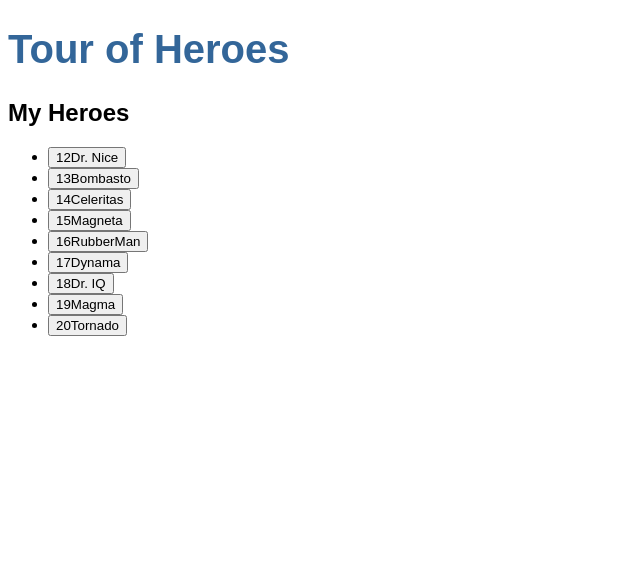
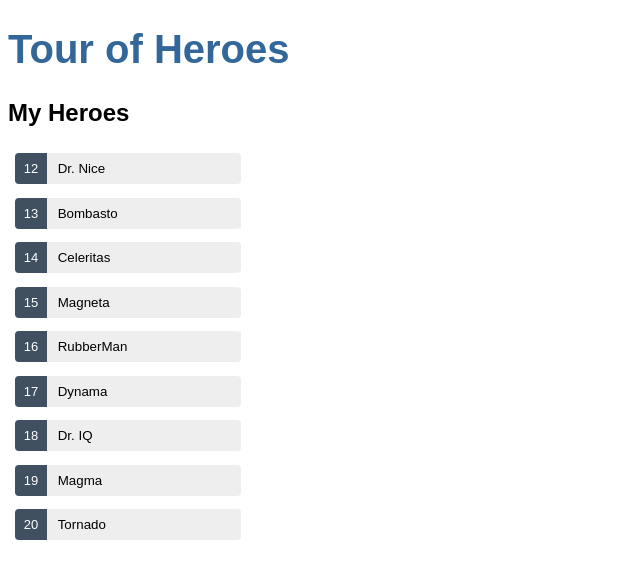
Before and after one commit to WaltBernalM/tour-of-heroes, an Angular app: page / in a window 1280 px wide. Shown: the top 578 px of the page, without its empty margins (0-640 px from the left). Built offline with nearby package versions, Linux system fonts and the light colour scheme.

Commit message:
Custom styles for Heroes componetn

```diff
--- a/src/app/heroes/heroes.component.css
+++ b/src/app/heroes/heroes.component.css
@@ -0,0 +1,68 @@
+/* HeroesComponent's private CSS styles */
+.heroes {
+  margin: 0 0 2em 0;
+  list-style-type: none;
+  padding: 0;
+  width: 15em;
+}
+
+.heroes li {
+  display: flex;
+}
+
+.heroes button {
+  flex: 1;
+  cursor: pointer;
+  position: relative;
+  left: 0;
+  background-color: #EEE;
+  margin: .5em;
+  padding: 0;
+  border-radius: 4px;
+  display: flex;
+  align-items: stretch;
+  border: none;
+  height: auto;
+}
+
+.heroes button:hover {
+  color: #2c3a41;
+  background-color: #e6e6e6;
+  left: .1em;
+}
+
+.heroes button:active {
+  background-color: #525252;
+  color: #fafafa;
+}
+
+.heroes button.selected {
+  background-color: black;
+  color: white;
+}
+
+.heroes button.selected:hover {
+  background-color: #505050;
+  color: white;
+}
+
+.heroes button.selected:active {
+  background-color: black;
+  color: white;
+}
+
+.heroes .badge {
+  display: inline-block;
+  font-size: small;
+  color: white;
+  padding: 0.8em 0.7em 0.7em 0.7em;
+  background-color: #405061;
+  line-height: 1em;
+  margin-right: .8em;
+  border-radius: 4px 0 0 4px;
+  padding-top: 0.7em;
+}
+
+.heroes .name {
+  align-self: center;
+}
```
